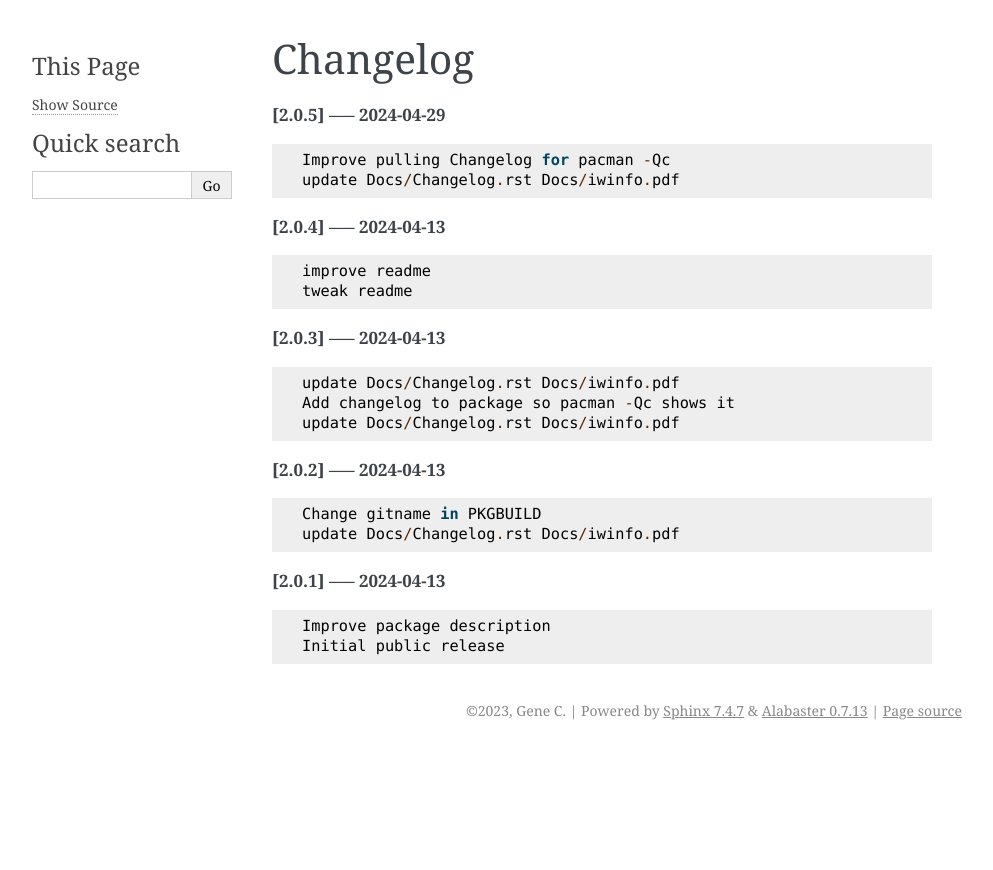
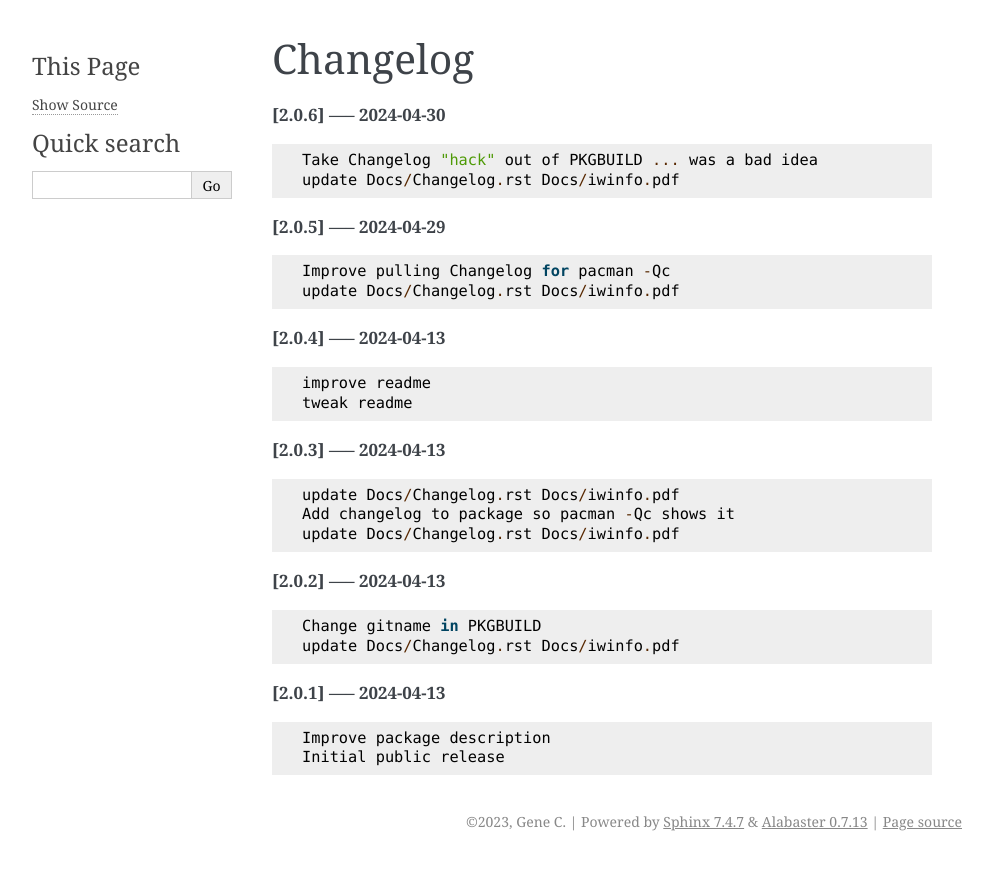
Before and after one commit to gene-git/iwinfo, a Sphinx documentation site: the page built from Docs/Changelog.rst, in a window 1280 px wide. Shown: the top 870 px of the page, without its empty margins (148-1141 px from the left). Built offline with Sphinx 7.4.7, drawn with Linux system fonts in a browser that asks for light colours; pages that are not in the unit, such as notebooks, are missing from menus.

Commit message:
update Docs/Changelog.rst Docs/iwinfo.pdf

```diff
--- a/Docs/Changelog.rst
+++ b/Docs/Changelog.rst
@@ -1,5 +1,11 @@
 Changelog
 =========
+
+**[2.0.6] ----- 2024-04-30** ::
+
+	    Take Changelog "hack" out of PKGBUILD ... was a bad idea
+	    update Docs/Changelog.rst Docs/iwinfo.pdf
+
 
 **[2.0.5] ----- 2024-04-29** ::
 
```
Also changed, not shown: 1 other file.
